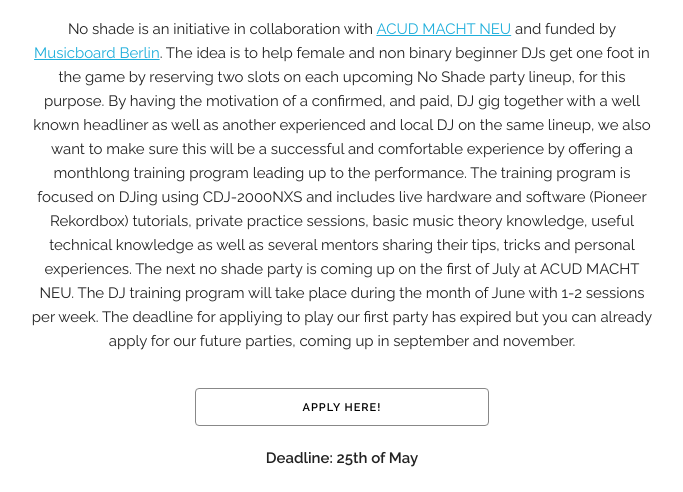
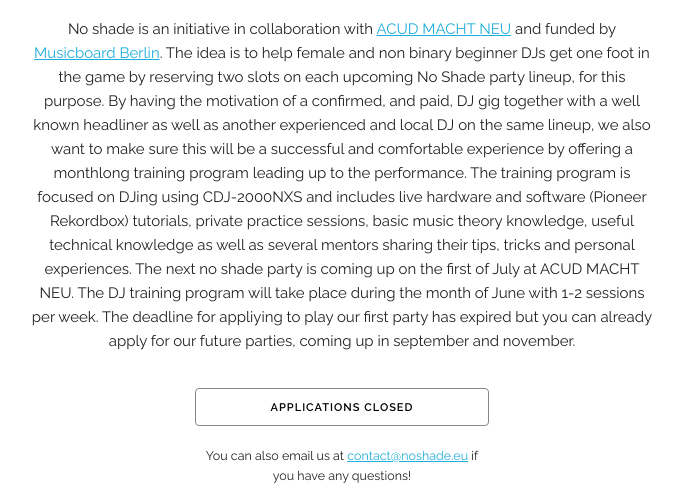
Before and after one commit to noshadeberlin/noshadeberlin.github.io, a plain HTML site: page index.html in a window 1280 px wide. Shown: the part 418-910 px from the top of the page, without its empty margins (298-981 px from the left). Drawn offline with Linux system fonts and the light colour scheme.

Commit message:
change button, remove deadline

```diff
--- a/index.html
+++ b/index.html
@@ -63,8 +63,8 @@
     <div class="row margin-top-one" id="apply">
       <div class="four columns empty"></div>
       <div class="four columns">
-        <a class="button button-primary u-full-width" href="https://goo.gl/forms/Zw7ncp230VZQuJzD3">APPLY HERE!</a>
-        <p class="centered margin-top-one"><strong>Deadline: 25th of May</strong</p>
+        <a class="button button-primary u-full-width" href="#">APPLICATIONS CLOSED</a>
+        <!-- <p class="centered margin-top-one"><strong>Deadline: 25th of May</strong</p> -->
         <p class="smaller centered margin-top-one">You can also email us at <a href="#" id="email-link">placeholder</a> if you have any questions!</p>
       </div>
       <div class="four columns empty"></div>
```
